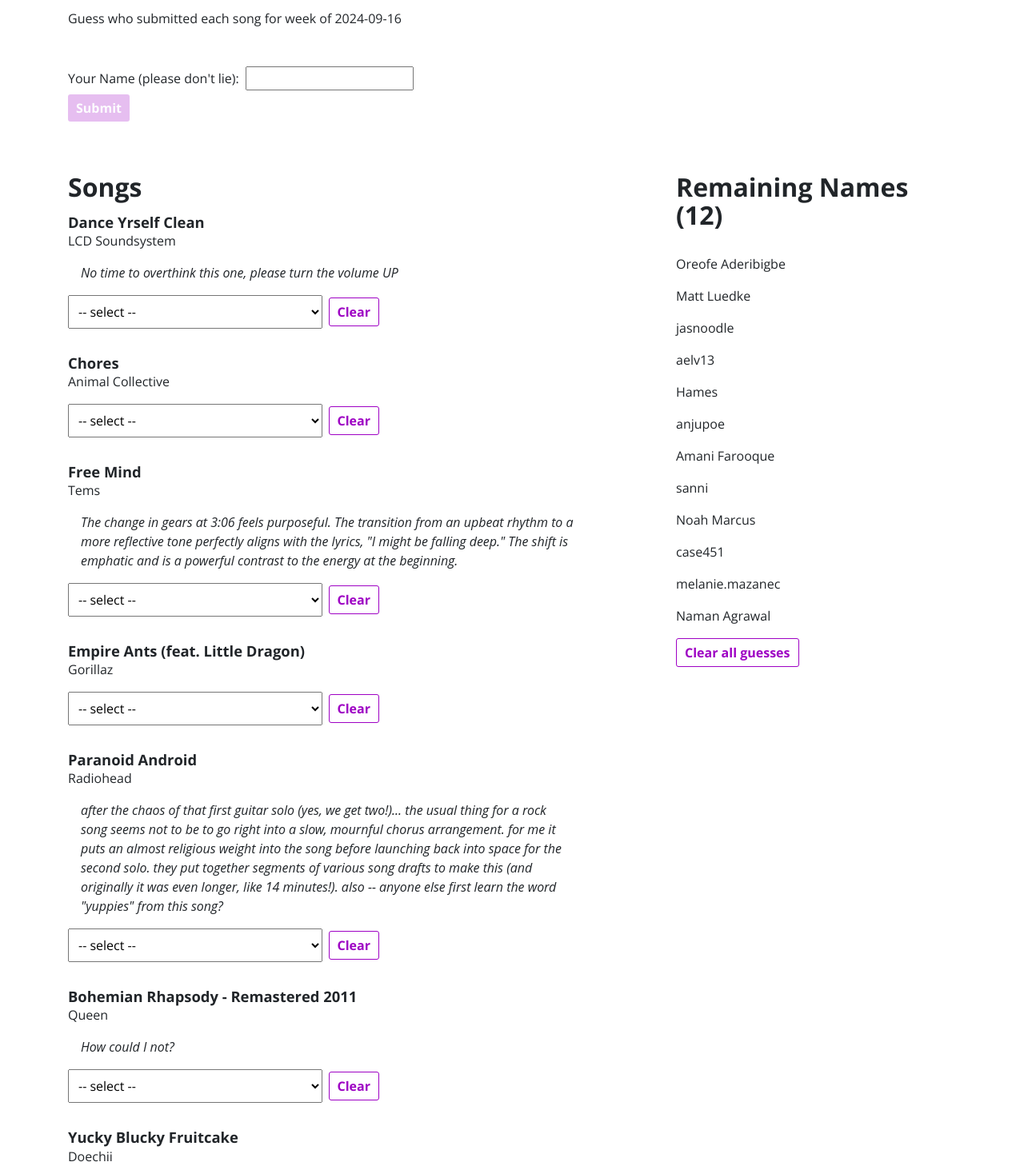
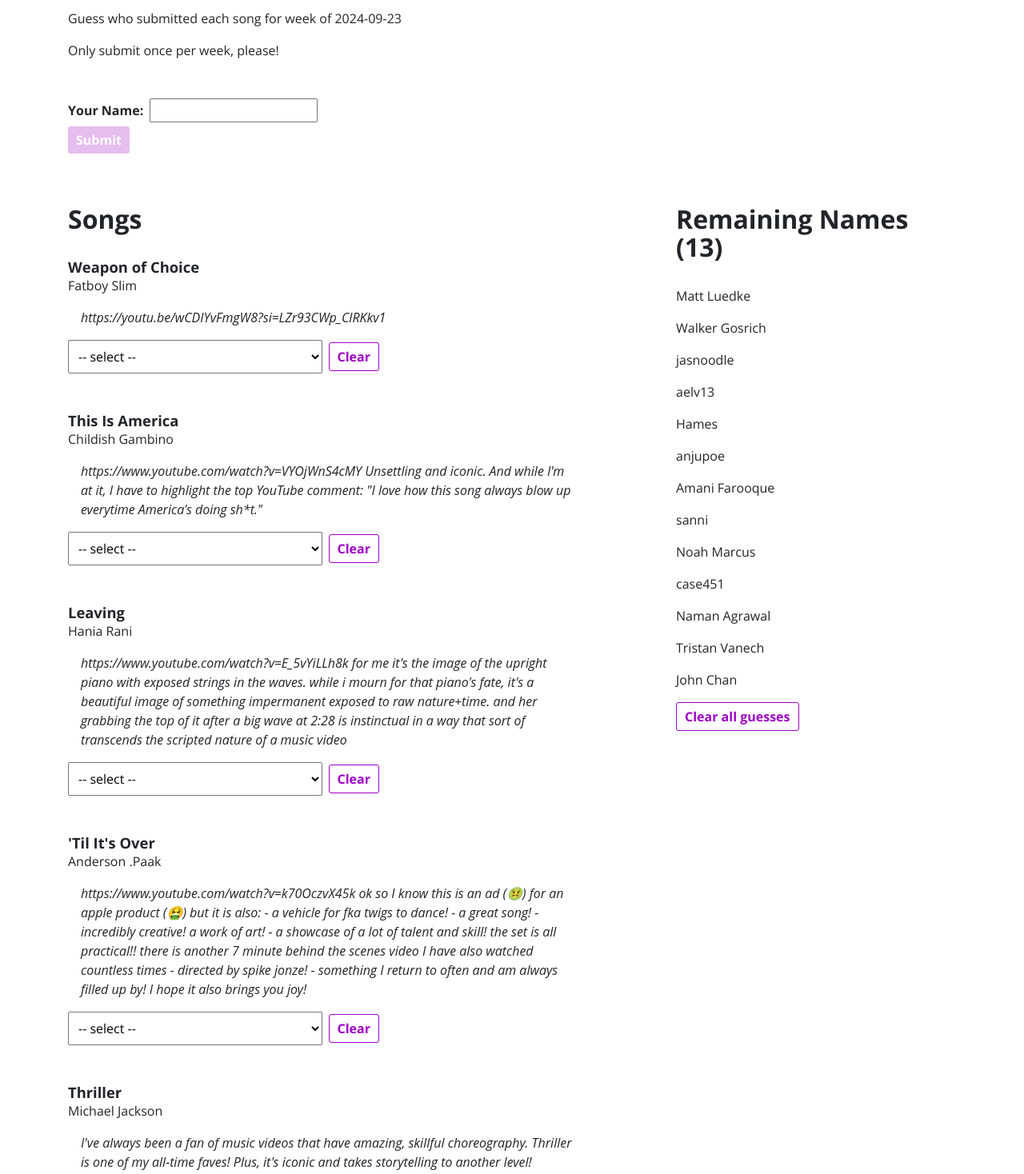
Before and after one commit to aloverso/music-league-guesser, a Next.js app: page / in a window 1280 px wide. Shown: the part 122-1590 px from the top of the page at 80% size. Built offline with nearby package versions, Linux system fonts and the light colour scheme.

Commit message:
update for week of 9-23

```diff
--- /dev/null
+++ b/data/2024-09-23/names.ts
@@ -0,0 +1,21 @@
+export default [
+  // "Oreofe Aderibigbe",
+  // "Soma",
+  // "Ashley Sun",
+  // "bturndorf",
+  "Matt Luedke",
+  "Walker Gosrich",
+  "jasnoodle",
+  "aelv13",
+  "Hames",
+  "anjupoe",
+  "Amani Farooque",
+  // "lizzy",
+  "sanni",
+  "Noah Marcus",
+  "case451",
+  // "melanie.mazanec",
+  "Naman Agrawal",
+  "Tristan Vanech",
+  "John Chan",
+];
--- /dev/null
+++ b/data/2024-09-23/songs.ts
@@ -0,0 +1,94 @@
+export default [
+  {
+    title: "Weapon of Choice",
+    artist: "Fatboy Slim",
+    comment: "https://youtu.be/wCDIYvFmgW8?si=LZr93CWp_ClRKkv1",
+  },
+  {
+    title: "This Is America",
+    artist: "Childish Gambino",
+    comment:
+      " https://www.youtube.com/watch?v=VYOjWnS4cMY\n" +
+      "\n" +
+      "Unsettling and iconic. And while I'm at it, I have to highlight the top YouTube comment: \"I love how this song always blow up everytime America's doing sh*t.\"",
+  },
+  {
+    title: "Leaving",
+    artist: "Hania Rani",
+    comment:
+      " https://www.youtube.com/watch?v=E_5vYiLLh8k\n" +
+      "\n" +
+      "for me it's the image of the upright piano with exposed strings in the waves. while i mourn for that piano's fate, it's a beautiful image of something impermanent exposed to raw nature+time. and her grabbing the top of it after a big wave at 2:28 is instinctual in a way that sort of transcends the scripted nature of a music video",
+  },
+  {
+    title: "'Til It's Over",
+    artist: "Anderson .Paak",
+    comment:
+      "https://www.youtube.com/watch?v=k70OczvX45k\n" +
+      "\n" +
+      "ok so I know this is an ad (🤢) for an apple product (🤮) but it is also:\n" +
+      "- a vehicle for fka twigs to dance!\n" +
+      "- a great song!\n" +
+      "- incredibly creative! a work of art!\n" +
+      "- a showcase of a lot of talent and skill! the set is all practical!! there is another 7 minute behind the scenes video I have also watched countless times \n" +
+      "- directed by spike jonze!\n" +
+      "- something I return to often and am always filled up by! I hope it also brings you joy!",
+  },
+  {
+    title: "Thriller",
+    artist: "Michael Jackson",
+    comment:
+      "I've always been a fan of music videos that have amazing, skillful choreography. Thriller is one of my all-time faves! Plus, it's iconic and takes storytelling to another level! https://www.youtube.com/watch?v=sOnqjkJTMaA",
+  },
+  {
+    title: "Chandelier",
+    artist: "Sia",
+    comment: " https://youtu.be/2vjPBrBU-TM?si=8fyveaBeFZqrCt5I\n" + "\n" + "Iconic dancing 💃",
+  },
+  {
+    title: "Love Me Or Leave Me",
+    artist: "Nina Simone",
+    comment:
+      "https://www.youtube.com/watch?v=8AqJhUvnFuk\n" +
+      "\n" +
+      "One of the cleanest swing dance performances I've ever seen. Music video? It's music and there's a video.",
+  },
+  {
+    title: "Sledgehammer - 2012 Remaster",
+    artist: "Peter Gabriel",
+    comment:
+      "https://www.youtube.com/watch?v=OJWJE0x7T4Q \n" +
+      "The idea of doing stop-motion live seems horrificly tedious, and the video really pushed the art of what music videos could be at the time. Without Sledgehammer maybe we don't have Michel Gondry's Lego White Stripes video. That's not a world I want to live in. ",
+  },
+  {
+    title: "Fight Dirty",
+    artist: "Salvatore Ganacci",
+    comment:
+      "The song isn't something that is particularly special IMO, but the video is great... Thing (from Addams family) meets anime music video\n" +
+      "\n" +
+      "https://www.youtube.com/watch?v=DZiaXEIQgkE&ab_channel=SalvatoreGanacci",
+  },
+  {
+    title: "Genghis Khan",
+    artist: "Miike Snow",
+    comment: "https://youtu.be/P_SlAzsXa7E?si=sSomcoFWcZUOMAKA\n" + "\n" + "greatest of all time?",
+  },
+  {
+    title: "Lone Digger",
+    artist: "Caravan Palace",
+    comment: "https://www.youtube.com/watch?v=UbQgXeY_zi4",
+  },
+  {
+    title: "Musician",
+    artist: "Porter Robinson",
+    comment: "https://youtu.be/q-74HTjRbuY?si=YQMedjG2Aiep1vlN",
+  },
+  {
+    title: "Earth",
+    artist: "Lil Dicky",
+    comment:
+      "Just a really solid animation with lots of animal butts, Kanye West, and HPV\n" +
+      "\n" +
+      "https://youtu.be/pvuN_WvF1to?si=sFU-C1zOVVMVXqGa",
+  },
+];
--- a/package.json
+++ b/package.json
@@ -34,7 +34,7 @@
     "typescript": "^4.3.2"
   },
   "prettier": {
-    "printWidth": 100
+    "printWidth": 120
   },
   "browserslist": {
     "production": [
--- a/pages/api/set.ts
+++ b/pages/api/set.ts
@@ -8,8 +8,6 @@
 };
 
 export default async function handler(req: NextApiRequest, res: NextApiResponse<ResponseData>) {
-  console.log(req.body);
-
   const store = getStore(`store-${CURRENT_WEEK}`);
   const submissionsBlob = await store.get("submissions", { type: "json" });
 
--- a/pages/index.tsx
+++ b/pages/index.tsx
@@ -54,13 +54,16 @@
             <div className="col-12">
               <h1 className="text-xxl bold">It&apos;s the music league guesser!</h1>
               <p className="mtd">Guess who submitted each song for week of {CURRENT_WEEK}</p>
+              <p>Only submit once per week, please!</p>
             </div>
           </div>
 
           <div className="row mbxl">
             <div className="col-12">
               <div>
-                <label htmlFor="#your-name">Your Name (please don&apos;t lie):</label>
+                <label htmlFor="#your-name">
+                  <b>Your Name:</b>
+                </label>
                 <input
                   id="your-name"
                   type="text"
@@ -80,16 +83,13 @@
               <h2 className="text-xl bold mbs">Songs</h2>
 
               {props.songs.map((song) => (
-                <div className="mbl" key={song.title}>
+                <div className="mbl ptd" key={song.title}>
                   <h3 className="text-m bold">{song.title}</h3>
                   <p>{song.artist}</p>
                   <p className="mld">
                     <i>{song.comment}</i>
                   </p>
-                  <select
-                    className="pas width-50"
-                    onChange={(event) => selectName(event, song.title)}
-                  >
+                  <select className="pas width-50" onChange={(event) => selectName(event, song.title)}>
                     {guesses[song.title] ? (
                       <option value={guesses[song.title]} selected>
                         {guesses[song.title]}
@@ -115,10 +115,10 @@
             <div className="col-4 offset-1">
               <h2 className="text-xl bold mbd">Remaining Names ({remainingNames.length})</h2>
               {props.names.map((it) => {
-                if (remainingNames.includes(it)) return <p>{it}</p>;
+                if (remainingNames.includes(it)) return <p key={it}>{it}</p>;
                 else
                   return (
-                    <p>
+                    <p key={it}>
                       <s>{it}</s>
                     </p>
                   );
--- a/src/domain/consts.ts
+++ b/src/domain/consts.ts
@@ -1 +1 @@
-export const CURRENT_WEEK = "2024-09-16";
+export const CURRENT_WEEK = "2024-09-23";
--- a/styles/spacing.scss
+++ b/styles/spacing.scss
@@ -3,8 +3,7 @@
 }
 
 // padding and margin
-$space_sizes: (xxl, 6em), (xl, 4em), (l, 2em), (m, 1.5em), (d, 1em), (s, 0.5em), (xs, 0.25em),
-  (xxs, 0.125em), (z, 0em);
+$space_sizes: (xxl, 6em), (xl, 4em), (l, 2em), (m, 1.5em), (d, 1em), (s, 0.5em), (xs, 0.25em), (xxs, 0.125em), (z, 0em);
 
 $orientation_list: (v, h);
 $direction_list: ((t, top), (r, right), (b, bottom), (l, left));
```
Also changed, not shown: styles/css/bootstrap.css.
